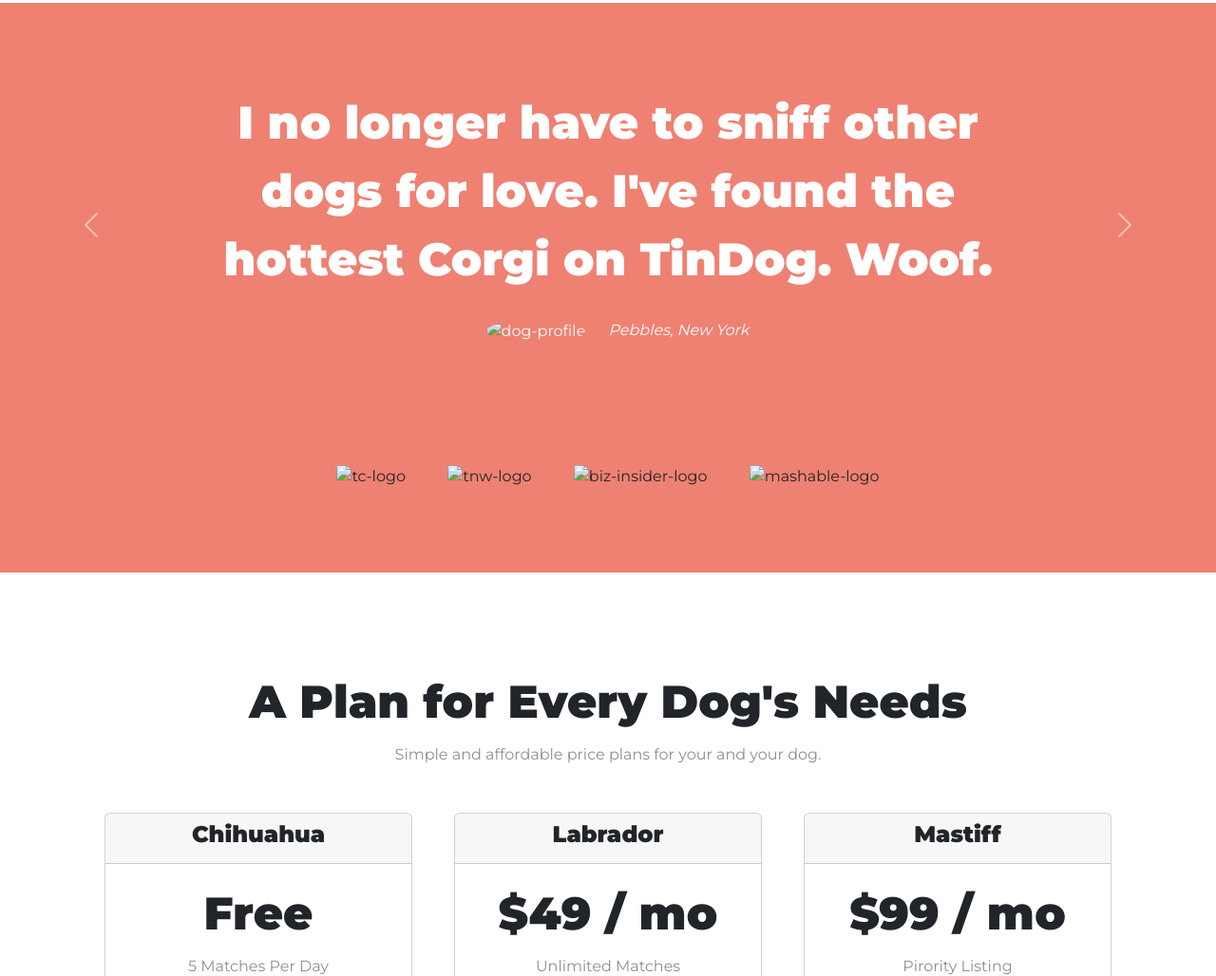
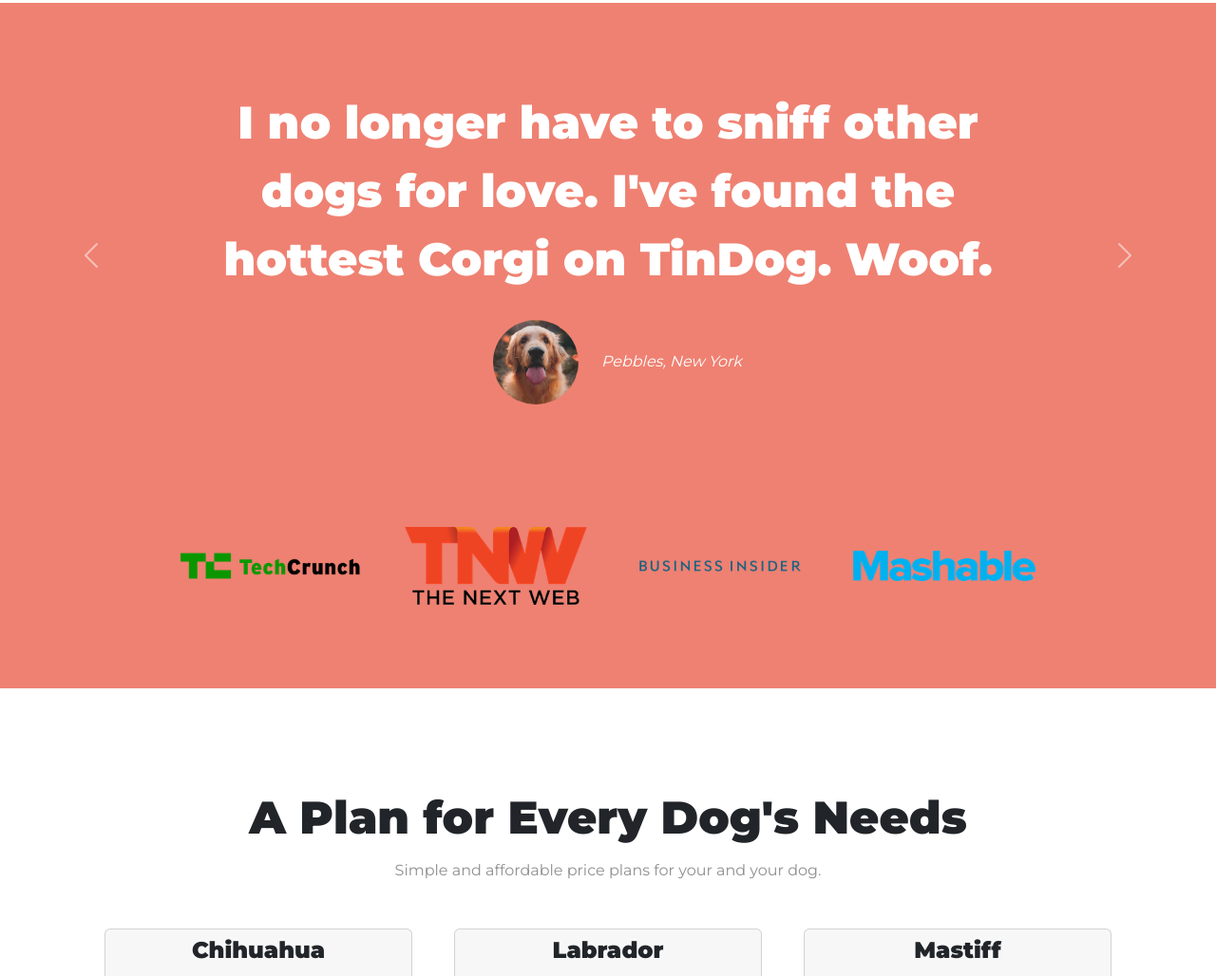
Before and after one commit to DavidWilliamGray/tindog, a plain HTML site: page index.html in a window 1280 px wide. Shown: the part 937-1965 px from the top of the page at 95% size. Drawn offline with nearby package versions, Linux system fonts and the light colour scheme; files that its build step writes are made by us from their sources.

Commit message:
Removing unneeded directories

```diff
--- a/index.html
+++ b/index.html
@@ -19,7 +19,7 @@
     referrerpolicy="no-referrer" />
 
   <!-- My CSS -->
-  <link rel="stylesheet" href="css/styles.css">
+  <link rel="stylesheet" href="styles.css">
 
 <body>
 
@@ -57,7 +57,7 @@
           <button type="button" class="btn btn-outline-light btn-lg download-button"><i class="fa-brands fa-apple"></i> Download</button>
         </div>
         <div class="col-lg-6">
-          <img src="images/iphone6.png" alt="iphone-mockup" class="title-image">
+          <img src="iphone6.png" alt="iphone-mockup" class="title-image">
         </div>
       </div>
     </div>
@@ -101,12 +101,12 @@
       <div class="carousel-inner">
         <div class="carousel-item active">
           <h2>I no longer have to sniff other dogs for love. I've found the hottest Corgi on TinDog. Woof.</h2>
-          <img class="testimonial-image" src="images/dog-img.jpg" alt="dog-profile">
+          <img class="testimonial-image" src="dog-img.jpg" alt="dog-profile">
           <em>Pebbles, New York</em>
         </div>
         <div class="carousel-item">
           <h2 class="testimonial-text">My dog used to be so lonely, but with TinDog's help, they've found the love of their life. I think.</h2>
-          <img class="testimonial-image" src="images/lady-img.jpg" alt="lady-profile">
+          <img class="testimonial-image" src="lady-img.jpg" alt="lady-profile">
           <em>Beverly, Illinois</em>
         </div>
       </div>
@@ -126,10 +126,10 @@
   <!-- Press -->
 
   <section id="press">
-    <img class="press-logo" src="images/techcrunch.png" alt="tc-logo">
-    <img class="press-logo" src="images/tnw.png" alt="tnw-logo">
-    <img class="press-logo" src="images/bizinsider.png" alt="biz-insider-logo">
-    <img class="press-logo" src="images/mashable.png" alt="mashable-logo">
+    <img class="press-logo" src="techcrunch.png" alt="tc-logo">
+    <img class="press-logo" src="tnw.png" alt="tnw-logo">
+    <img class="press-logo" src="bizinsider.png" alt="biz-insider-logo">
+    <img class="press-logo" src="mashable.png" alt="mashable-logo">
   </section>
 
 
```
